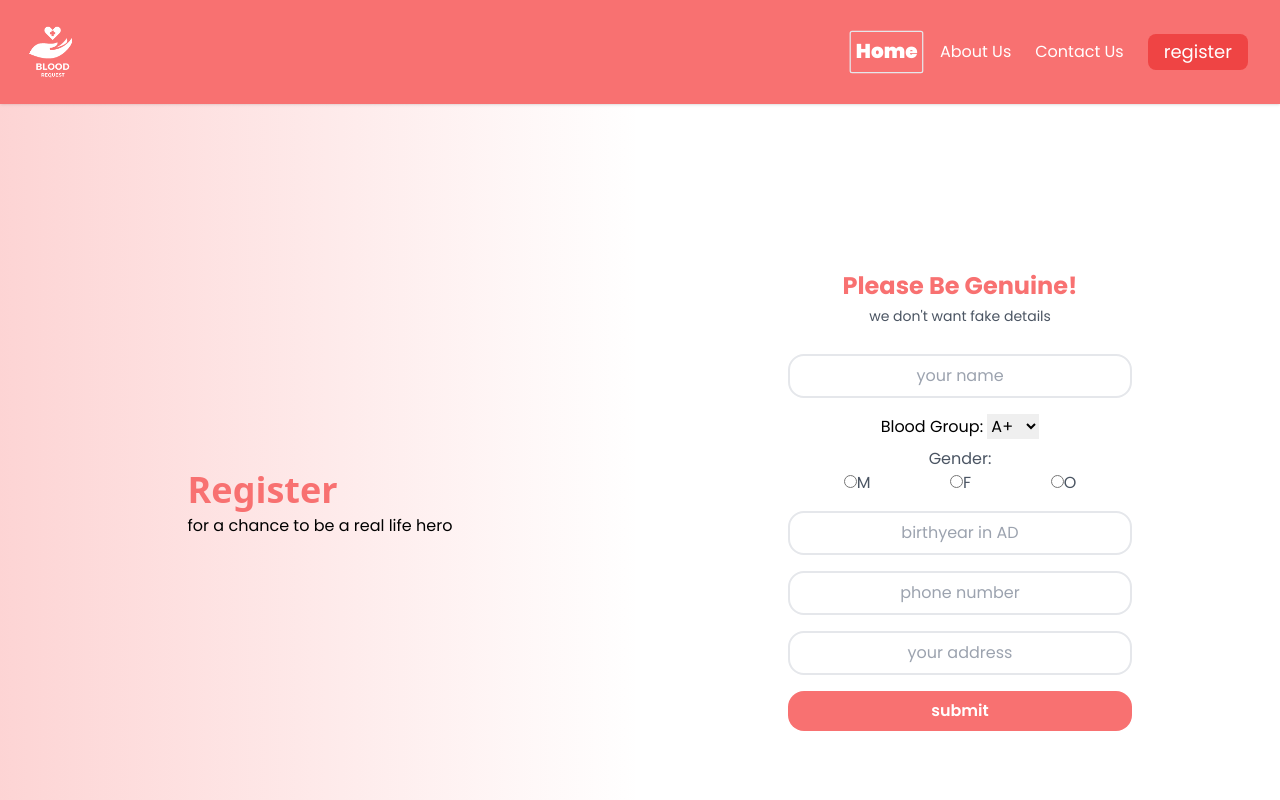
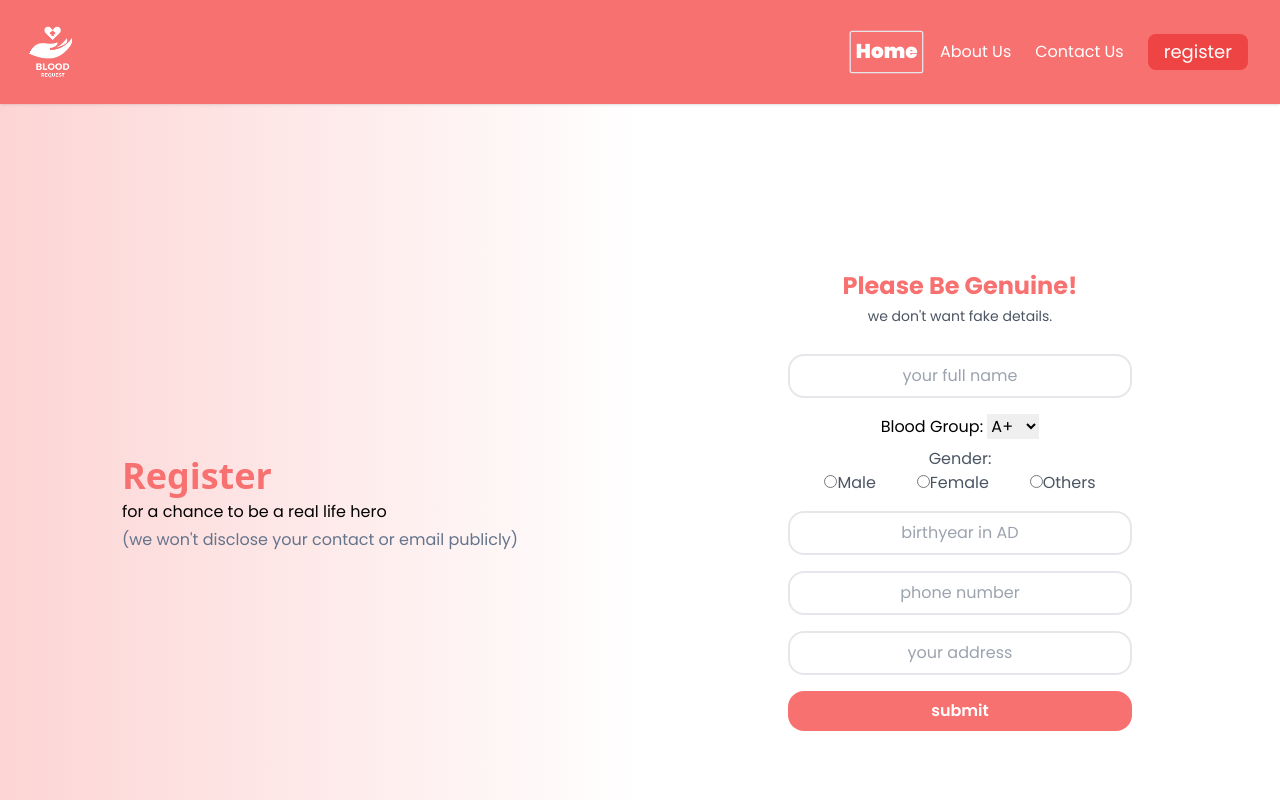
Before and after one commit to NirajanM/BloodDonate, a React (Create React App) app in the folder client/: page /register in a window 1280 px wide. Shown: the top 800 px of the page. Built offline with nearby package versions, Linux system fonts and the light colour scheme.

Commit message:
changed rendering style of list, added some disclosure and tweaked few things in register page

```diff
--- a/client/src/components/List.tsx
+++ b/client/src/components/List.tsx
@@ -48,7 +48,17 @@ const List: React.FunctionComponent = () => {
     }, [requestedGroup]);
     return (
         <>
-            <div className='md:grid bg-slate-50 p-2 lg:text-lg font-semibold text-red-600 text-center grid-cols-3 mt-8 gap-y-8 gap-x-2'>
+            {bloodDonerList && bloodDonerList.map((userDetail) => {
+                return (
+                    <>
+                        <div className='grid grid-cols-1 justify-items-center items-center'>
+                            <span className='text-red-500 lg:text-lg text-center font-semibold p-2'>showing result for : {userDetail.blood_group}</span>
+                            <span className='text-slate-400 lg:text-lg text-center font-medium p-2'>(click any and directly ask for their help)</span>
+                        </div>
+                    </>
+                );
+            })}
+            <div className='md:grid border-y-2 p-2 lg:text-lg font-semibold text-red-600 text-center grid-cols-3 mt-8 gap-y-8 gap-x-2'>
                 <span className=''>Name</span>
                 <span>Gender</span>
                 <span>Blood Group</span>
@@ -57,11 +67,12 @@ const List: React.FunctionComponent = () => {
             {bloodDonerList && bloodDonerList.map((userDetail) => {
                 return (
                     <>
-                        <div className='grid bg-slate-100 lg:text-lg text-center items-center p-2 md:grid-cols-3 mt-8 gap-y-8 gap-x-2'>
-                            <span className='align-middle'>{userDetail.name}</span>
-                            <span>{userDetail.gender}</span>
-                            <span className='m-1 block rounded-xl bg-slate-200 py-1 px-3 hover:bg-red-400 hover:text-white'>{userDetail.address}</span>
-                        </div>
+                        <a href="#" className='grid bg-slate-100 lg:text-lg text-center text-red-900 items-center hover:shadow-lg hover:bg-slate-600 hover:shadow-blue-400/50 hover:text-white rounded-xl p-2 md:grid-cols-3 mt-8 gap-y-8 gap-x-2'>
+                            <span >{userDetail.name}</span>
+                            <span >{userDetail.gender}</span>
+                            <span >{userDetail.address}</span>
+                            {/* hover:bg-red-400 hover:text-white */}
+                        </a>
                     </>
                 );
             })}
--- a/client/src/pages/Register.tsx
+++ b/client/src/pages/Register.tsx
@@ -12,13 +12,14 @@ const Register: React.FunctionComponent<IRegisterProps> = (props) => {
                 <div>
                     <h1 className="text-red-400 font-bold text-4xl font-sans">Register</h1>
                     <p className="text-black mt-1">for a chance to be a real life hero</p>
+                    <p className="text-slate-500 mt-1">(we won't disclose your contact or email publicly)</p>
                 </div>
             </div>
             <div className="flex w-full md:w-1/2 justify-center items-center">
                 <form className='text-center'>
                     <h1 className="text-red-400 font-bold text-2xl mb-1">Please Be Genuine!</h1>
-                    <p className="text-sm font-normal text-gray-600 mb-7">we don't want fake details</p>
-                    <input className="border-2 py-2 px-3 rounded-2xl mb-4 block text-center outline-none" type="text" placeholder="your name" />
+                    <p className="text-sm font-normal text-gray-600 mb-7">we don't want fake details.</p>
+                    <input className="border-2 py-2 px-3 rounded-2xl mb-4 block text-center outline-none" type="text" placeholder="your full name" />
                     <label htmlFor="cars">Blood Group: </label>
                     <select className="mb-2" id="cars" name="cars">
                         <option value="A+">A+</option>
@@ -36,15 +37,15 @@ const Register: React.FunctionComponent<IRegisterProps> = (props) => {
                         <div className='flex justify-around'>
                             <div>
                                 <input type="radio" id="male" name="gender" value="M" />
-                                <label htmlFor="male">M</label>
+                                <label htmlFor="male">Male</label>
                             </div>
                             <div>
                                 <input type="radio" id="female" name="gender" value="60" />
-                                <label htmlFor="female">F</label>
+                                <label htmlFor="female">Female</label>
                             </div>
                             <div>
                                 <input type="radio" id="other" name="gender" value="60" />
-                                <label htmlFor="other">O</label>
+                                <label htmlFor="other">Others</label>
                             </div>
                         </div>
                     </div>
```
